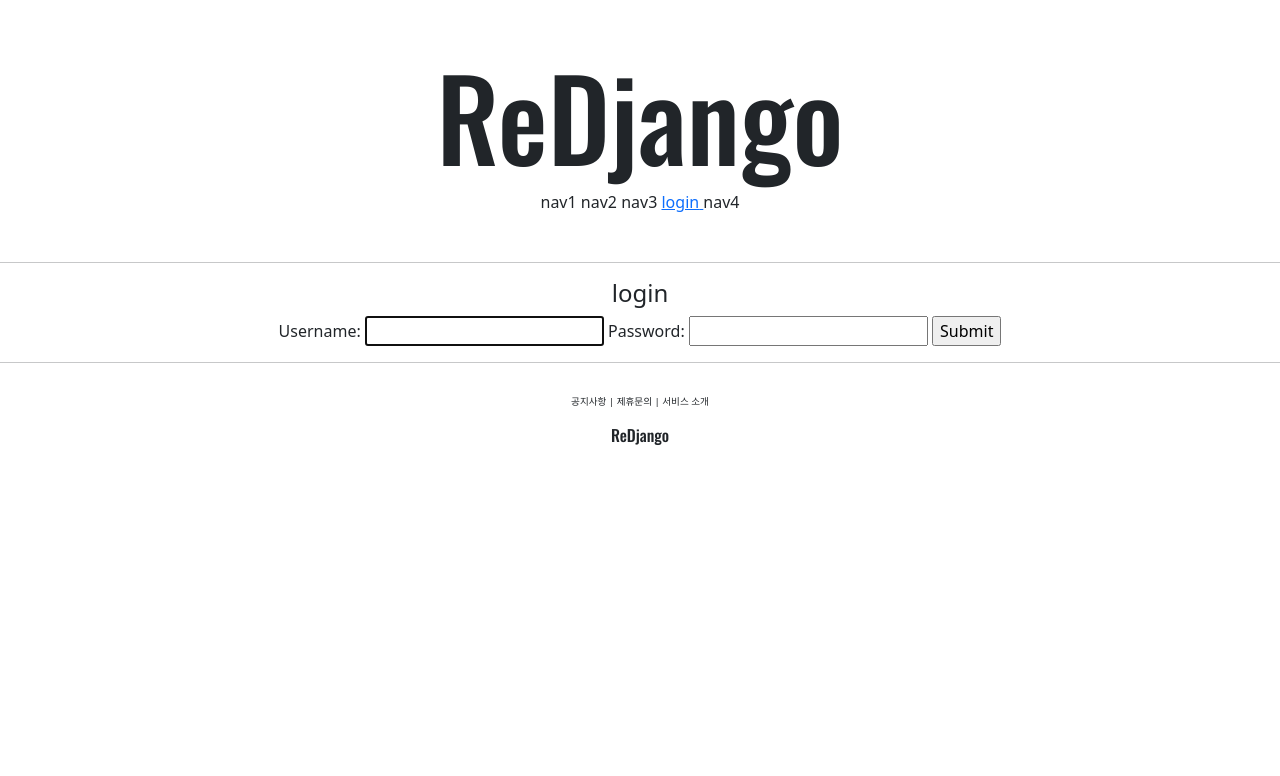
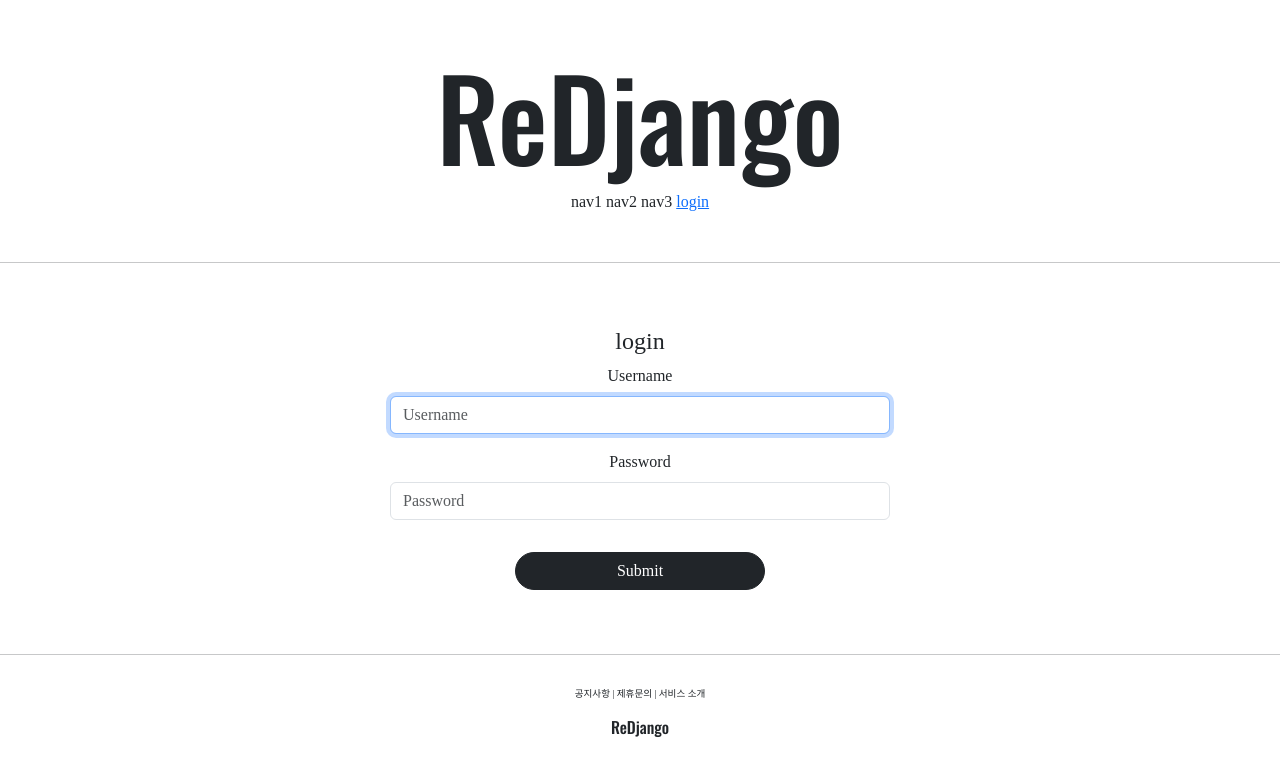
Before and after one commit to Yoodeit/reDjango, a Django app: page /account/login/ in a window 1280 px wide. Shown: the top 776 px of the page. Run offline with Django 4.2, Linux system fonts and the light colour scheme; some libraries are stand-ins or nearby versions; some web fonts are replaced.

Commit message:
logout fixed, font changed

```diff
--- a/reDjango/accountapp/templates/accountapp/create.html
+++ b/reDjango/accountapp/templates/accountapp/create.html
@@ -1,12 +1,13 @@
 {% extends 'base.html' %}
+{% load django_bootstrap5 %}
 
 {% block content %}
 
     <div style="text-align: center;">
         <form action="{% url 'accountapp:create' %}" method="post">
             {% csrf_token %}
-            {{ form }}
-            <input type="submit" class="btn-primary">
+            {% bootstrap_form form %}
+            <input type="submit" class="btn btn-dark rounded-pill col-6 mt-3">
         </form>
     </div>
 
--- a/reDjango/accountapp/templates/accountapp/login.html
+++ b/reDjango/accountapp/templates/accountapp/login.html
@@ -1,16 +1,20 @@
 {% extends 'base.html' %}
+{% load django_bootstrap5 %}
 
 {% block content %}
 
-<div style="text-align: center;">
+<div style="text-align: center; max-width: 500px; margin: 4rem auto;">
     <div>
         <h4>login</h4>
     </div>
     <div>
         <form action="" method="post">
             {% csrf_token %}
-            {{ form }}
-            <input type="submit" class="btn-primary">
+            <!-- {{ form }} -->
+            {% bootstrap_form form %}
+
+            <input type="submit" class="btn btn-dark rounded-pill col-6 mt-3">
+            <!-- col 6이면 절반 col 3면은 또 어떻게 이렇게 저렇게... -->
         </form>
     </div>
 </div>
--- a/reDjango/accountapp/urls.py
+++ b/reDjango/accountapp/urls.py
@@ -7,6 +7,6 @@ app_name="accountapp"
 urlpatterns = [
     path('helloworld/', helloworld, name='helloworld'),
     path('login/', LoginView.as_view(template_name = 'accountapp/login.html'), name='login'),
-    path('logout/', LogoutView.as_view(), name='logout'),
+    path('logout/', LogoutView.as_view(next_page="accountapp:helloworld"), name='logout'),
     path('create/', accountCreateView.as_view(),name='create'),
 ]
--- a/reDjango/reDjango/settings.py
+++ b/reDjango/reDjango/settings.py
@@ -55,6 +55,7 @@ INSTALLED_APPS = [
     'django.contrib.sessions',
     'django.contrib.messages',
     'django.contrib.staticfiles',
+    "django_bootstrap5",
     'accountapp',
 ]
 
--- a/templates/base.html
+++ b/templates/base.html
@@ -1,7 +1,7 @@
 <!DOCTYPE html>
 <html>
+    <body style="font-family: 'NanumGoDigANiGoGoDing';">
 {% include 'head.html' %}
-<body>
 
     {% include 'header.html' %}
 
--- a/templates/head.html
+++ b/templates/head.html
@@ -11,4 +11,22 @@
 
     <!-- default css link -->
     <link rel="stylesheet" type="text/css" href="{% static 'base.css' %}">
+    <!-- <link href="https://hangeul.pstatic.net/hangeul_static/css/NanumGoDigANiGoGoDing.css" rel="stylesheet"> -->
+
+    {% load static %}
+    <style>
+        @font-face{
+            font-family: 'NanumGoDigANiGoGoDing';
+            src: url("{% static 'fonts/NanumGoDigANiGoGoDing.ttf' %}") format('truetype');
+            /* font-weight: 400; */
+            /* font-style: normal; */
+            /* font-display: swap; */
+        }
+
+
+        @font-face {
+            font-family: 'NanumHeuiMangNuRi';
+            src: url("{% static 'fonts/NanumHeuiMangNuRi.ttf' %}") format("truetype");
+        }
+    </style>
 </head>
--- a/templates/header.html
+++ b/templates/header.html
@@ -8,16 +8,16 @@
         <span>nav1</span>
         <span>nav2</span>
         <span>nav3</span>
-        {% if not user.is_authenticated %}
-        <a href="{% url 'accountapp:login' %}?next={{ request.path }}">
-            <span>login</span>
-        </a>
+        {% if user.is_authenticated %}
+            <form action="{% url 'accountapp:logout' %}" method="post" style="display:inline">
+            {% csrf_token %}
+            <input type="hidden" name="next" value="{{ request.path }}">
+            <button type="submit" class="btn btn-link p-0 m-0 align-baseline">logout</button>
+            </form>
         {% else %}
-        <a href="{% url 'accountapp:login' %}?next={{ request.path }}">
-            <span>logout</span>
-        </a>
+            <a href="{% url 'accountapp:login' %}?next={{ request.path }}">login</a>
         {% endif %}
-        <span>nav4</span>
+
     </div>
 
 </div>
```
Also changed, not shown: 3 other files.
